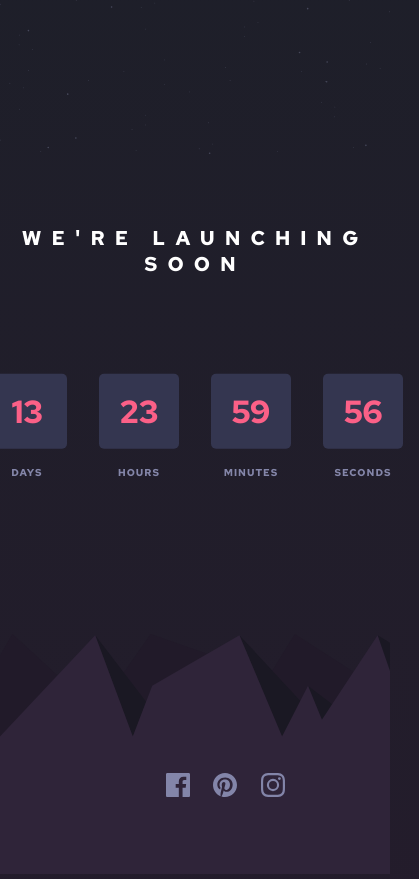
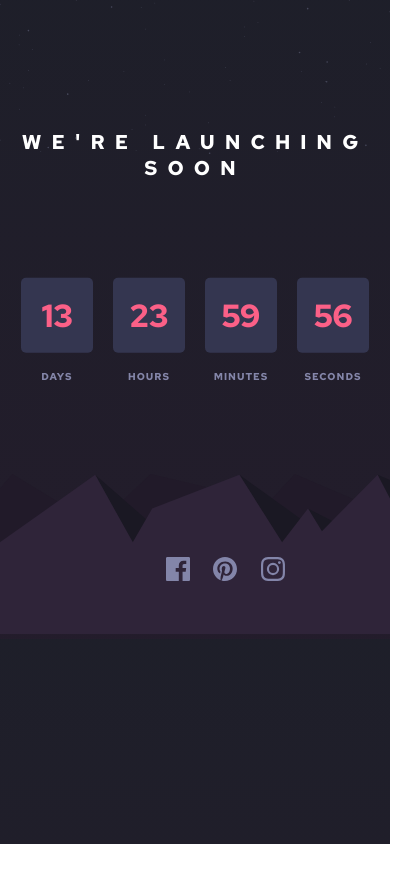
Before and after one commit to Tewogbade/Countdown-timer, a plain HTML site: page index.html in a window 390 px wide. Shown: the whole page, 419 px wide, since content can reach past the window. After the commit the page ends 844 px from the top, so only its background shows below. Drawn offline with Linux system fonts and the light colour scheme.

Commit message:
mobile updates

```diff
--- a/style.css
+++ b/style.css
@@ -76,16 +76,15 @@ h5 {
 @media (max-width: 576px) {
   body {
     width: 100%;
-    /* margin-top: 5rem; */
   }
   .day,
   .hour,
   .minute,
   .second {
-    width: 3rem;
+    width: 2.5rem;
     font-size: 2rem;
     padding: 1rem 1rem;
-    margin: 5rem 1rem 0;
+    margin: 5rem 10px 0;
     color: hsl(345, 95%, 68%);
     background-color: hsl(236, 21%, 26%);
     border-radius: 5px;
@@ -100,15 +99,14 @@ h5 {
     position: block;
   }
   .img {
-    padding-top: 10rem;
-    height: 15rem;
+    padding-top: rem;
+    height: 10rem;
   }
   .image-icons {
     position: block;
     margin-top: 20rem;
   }
   .links {
-    padding-top: 6rem;
     position: block;
     top: 50%;
     left: 40%;
```
